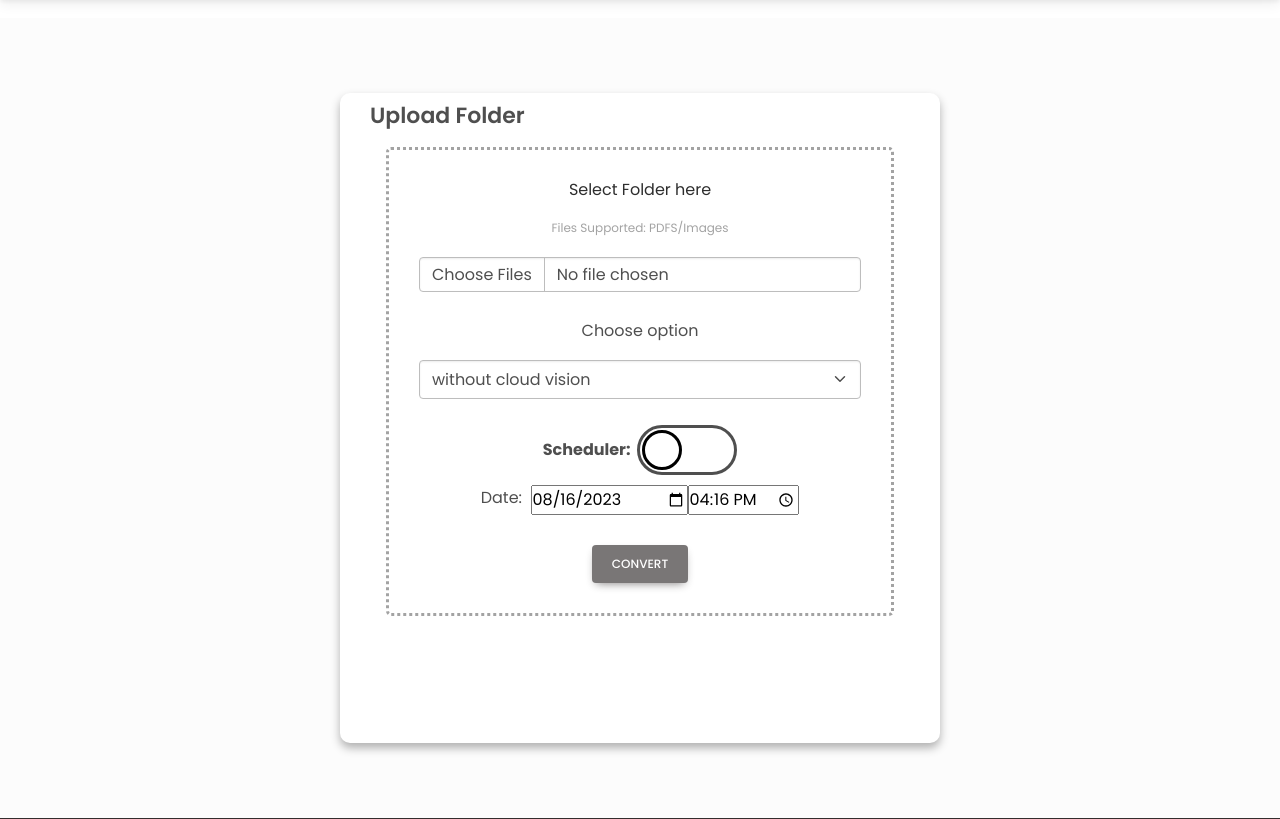
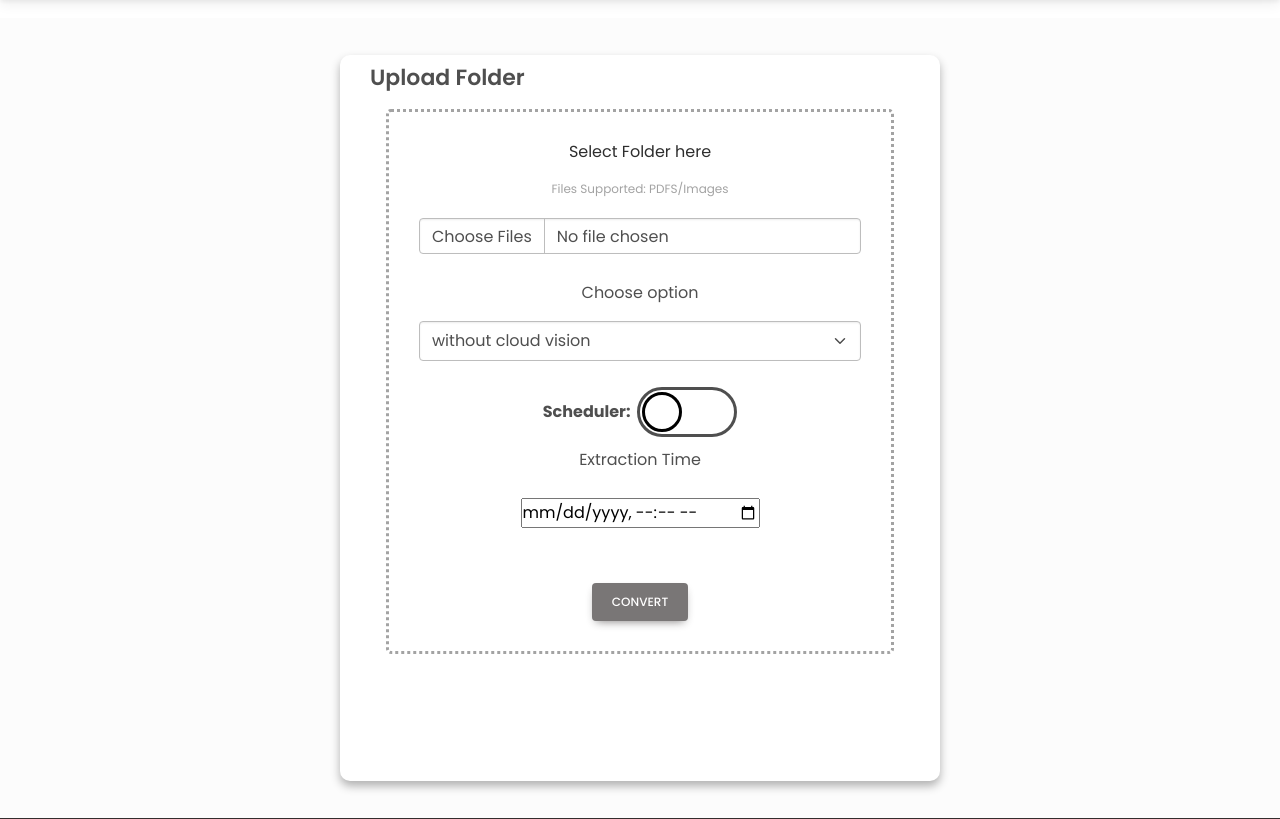
Before and after one commit to vamsi257/dEA, a Flask app: template templates/upload.html in a window 1280 px wide. Shown: the part 59-878 px from the top of the page. Run offline with Flask 2, Linux system fonts and the light colour scheme; the template is opened without the code that fills it: values that come from a table or form of the project are taken from there, others are empty; parts of the project's set-up code (start-up, migrations or seed data) failed here and were passed over; some libraries are stand-ins or nearby versions.

Commit message:
Update upload.html

```diff
--- a/templates/upload.html
+++ b/templates/upload.html
@@ -93,23 +93,10 @@
 
                   </div>
 
-                  <div style="display: flex;">
-                  <label htmlFor="date-input">Date: &nbsp</label>
-                  <input
-                  type="date"
-                  id="date-input"
-                  name="date"
-                  placeholder="yyyy-mm-dd"
-                  value="2023-03-09"
-                  />
 
-                  <input
-                  type="time"
-                  id="time-input"
-                  name="time"
-                  value="00:00"
-                  />
-                  </div>
+                  <label>Extraction Time</label><br>
+                      <input type="datetime-local" id="scheduled_time" name="scheduled_time">
+<br>
 
 
                     <!--<input type="file" class="form-control" placeholder="put jsonfile" id="jsonfile" name="jsonfile">-->
@@ -142,17 +129,6 @@
         If you select With Cloud vision so you can extract handwritten data and normal data from the pdfs/images but you need to upload json file of cloud vision.</li>
       </div>
     </div>
-    <script>
-       var now = new Date();
-
-  // Set the value of the date input to today's date in yyyy-mm-dd format
-  var dateInput = document.getElementById('date-input');
-  dateInput.value = now.getFullYear() + '-' + (now.getMonth() + 1).toString().padStart(2, '0') + '-' + now.getDate().toString().padStart(2, '0');
-
-  // Set the value of the time input to the current time in 24-hour format
-  var timeInput = document.getElementById('time-input');
-  timeInput.value = now.getHours().toString().padStart(2, '0') + ':' + now.getMinutes().toString().padStart(2, '0');
-    </script>
     <script src="https://ajax.googleapis.com/ajax/libs/jquery/2.1.1/jquery.min.js"></script>
     <script src="{{ url_for('static', filename='js/upload.js') }}"></script>
 
```
